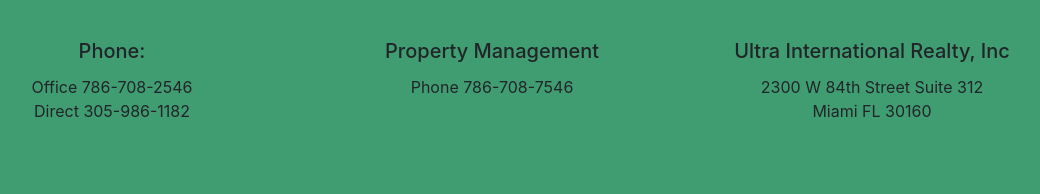
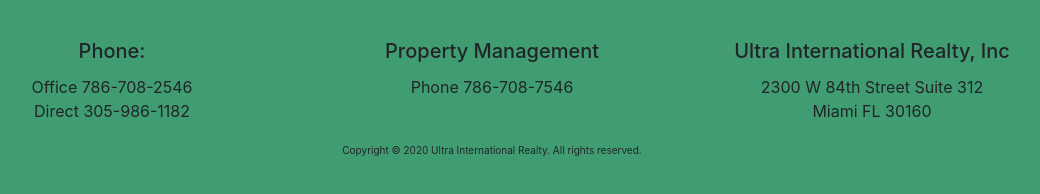
Before and after one commit to jjfcode/UltraInternationalRealty.com, a PHP site: page / in a window 1280 px wide. Shown: the part 904-1098 px from the top of the page, without its empty margins (148-1188 px from the left). Before the commit the page ends 1022 px from the top, so only its background shows below. Run offline with PHP 8.4, Linux system fonts and the light colour scheme.

Commit message:
Copyright

```diff
--- a/home.css
+++ b/home.css
@@ -56,3 +56,9 @@
     margin-right: -15px;
     margin-left: -15px;
 }
+
+.copyright {
+    font-display: flex;
+    font-size: 10px;
+    text-align: center;
+}
--- a/index.html
+++ b/index.html
@@ -84,6 +84,7 @@
                 </div>
             </div>
         </div>
+        <p class="copyright">Copyright © 2020 Ultra International Realty. All rights reserved.</p>
     </footer>
 
 
```
